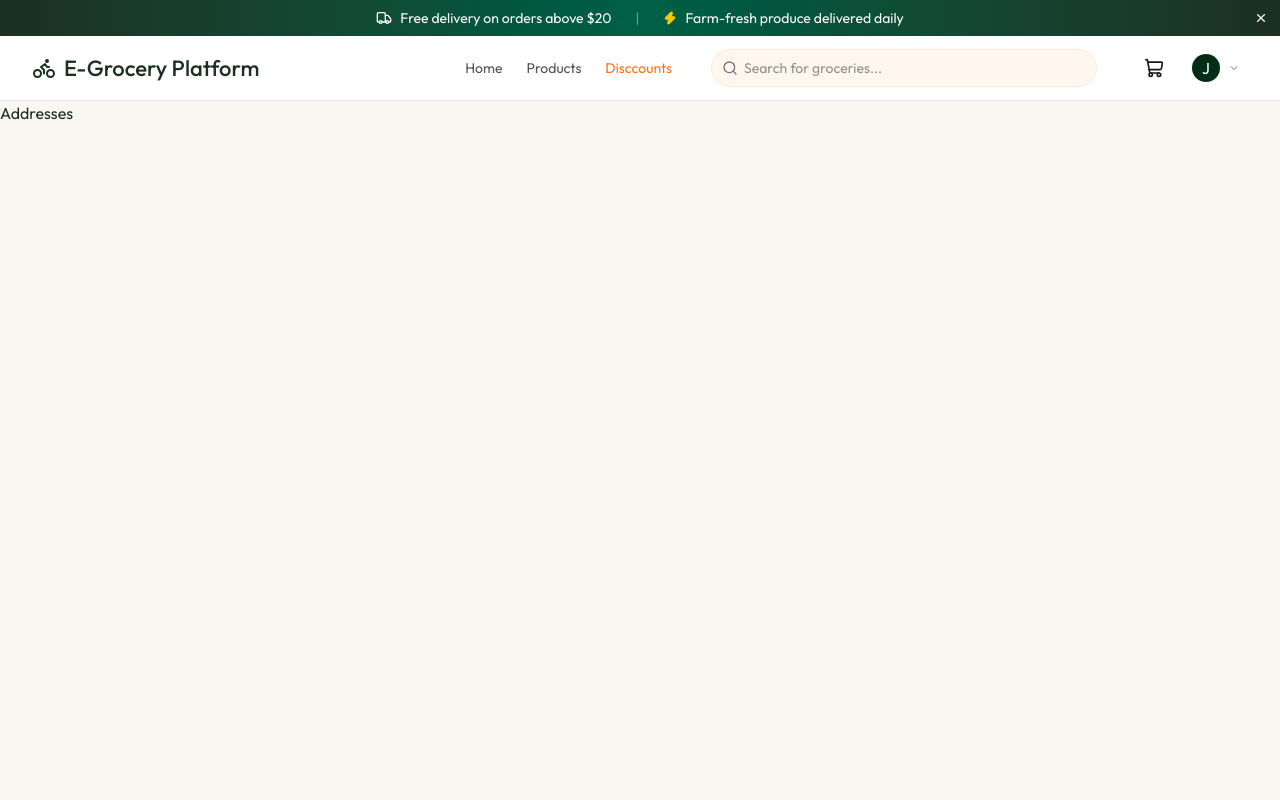
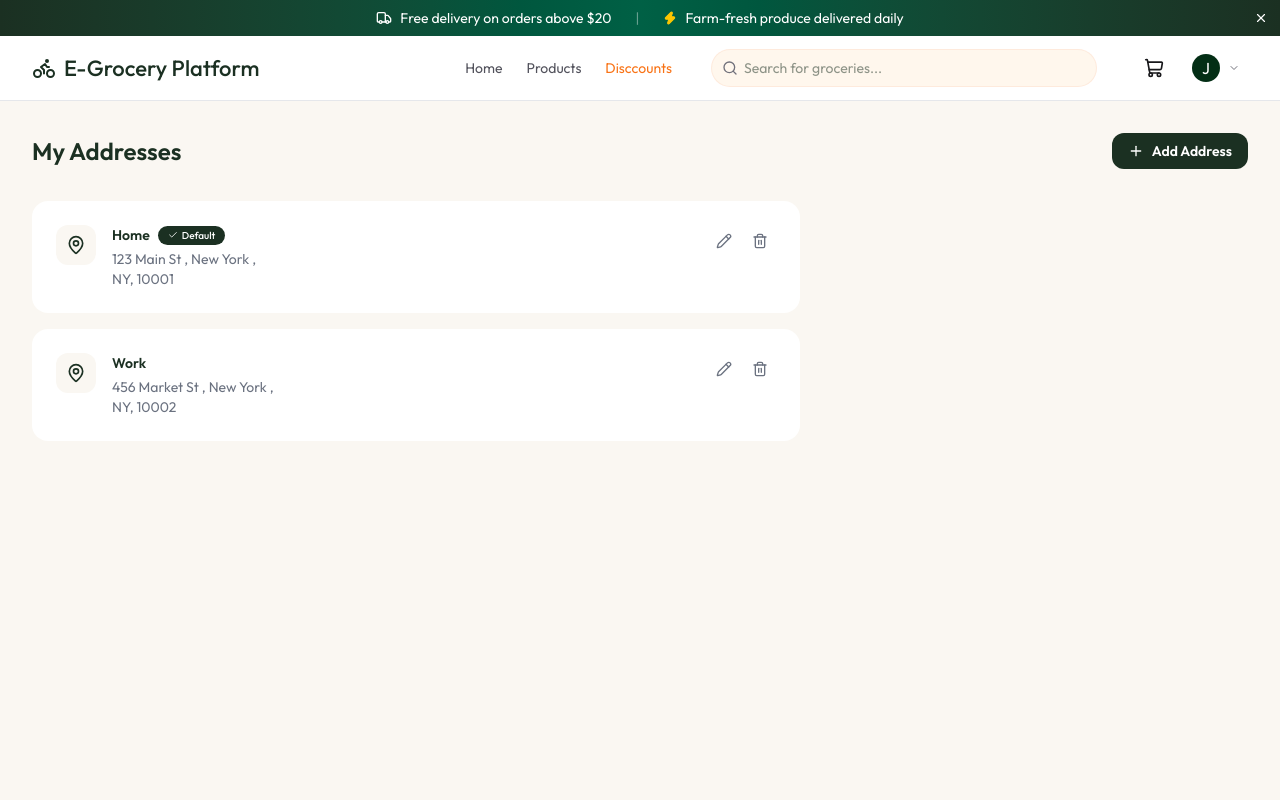
Before and after one commit to SahilYatam/fullstack-grocery-store, a React (Vite) app in the folder frontend/: page /addresses in a window 1280 px wide. Shown: the top 800 px of the page. Built offline with nearby package versions, Linux system fonts and the light colour scheme.

Commit message:
feat(addresses): add address management UI

```diff
--- /dev/null
+++ b/frontend/src/components/AddressCard.tsx
@@ -0,0 +1,68 @@
+import { CheckIcon, MapPinIcon, PencilIcon, Trash2Icon } from "lucide-react";
+import type { Address } from "../types";
+
+interface AddressCardProps {
+  addr: Address;
+  onEditHandler: (addr: Address) => void;
+  setAddresses: (addresses: Address[]) => void;
+}
+
+const AddressCard = ({
+  addr,
+  onEditHandler,
+  setAddresses,
+}: AddressCardProps) => {
+  const handleDelete = async (id: string) => {
+    console.log(id);
+  };
+
+  return (
+    <div
+      key={addr._id}
+      className="max-w-3xl bg-white rounded-2xl p-6 flex items-start justify-between"
+    >
+      {/* left */}
+      <div className="flex gap-4">
+        <div className="size-10 rounded-xl bg-app-cream flex-center shrink-0">
+          <MapPinIcon className="size-5 text-app-green" />
+        </div>
+
+        <div>
+          <div className="flex items-center gap-2 mb-1">
+            <p className="text-sm font-semibold text-app-green">{addr.label}</p>
+            {addr.isDefault && (
+              <span className="flex-center gap-1 px-2.5 py-0.5 text-[10px] font-medium bg-app-green text-white rounded-full">
+                <CheckIcon className="size-2.5" />
+                Default
+              </span>
+            )}
+          </div>
+          <p className="text-sm text-app-text-light">
+            {addr.address}, {addr.city}, <br /> {addr.state}, {addr.zip}
+          </p>
+        </div>
+      </div>
+
+      {/* right - action buttons */}
+      <div className="flex items-center gap-1">
+
+        <button
+            onClick={() => onEditHandler(addr)}
+            className="p-2 text-app-text-light hover:text-app-green hover:bg-app-cream rounded-lg transition-colors"
+        >
+            <PencilIcon className="size-4"/>
+        </button>
+
+        <button
+            onClick={() => handleDelete(addr._id)}
+            className="p-2 text-app-text-light hover:text-app-error hover:bg-red-50 rounded-lg transition-colors"
+        >
+            <Trash2Icon className="size-4"/>
+        </button>
+
+      </div>
+    </div>
+  );
+};
+
+export default AddressCard;
--- /dev/null
+++ b/frontend/src/components/AddressForm.tsx
@@ -0,0 +1,78 @@
+/* eslint-disable @typescript-eslint/no-explicit-any */
+
+import { XIcon } from "lucide-react"
+
+
+const AddressForm = ({resetForm, handleSubmit, form, setForm, editingId}: any) => {
+  return (
+    <>
+        {/* Overlay */}
+        <div onClick={resetForm} className="fixed inset-0 bg-black/40 z-50"/>
+
+        {/* form container */}
+        <div onClick={resetForm} className="fixed inset-0 z-50 flex-center p-4">
+            <form onClick={e => e.stopPropagation()} onSubmit={handleSubmit} className="bg-white rounded-2xl p-6 w-full max-w-lg animate-fade-in">
+
+                {/* form header */}
+                <div className="flex items-center justify-between mb-5">
+                    <h2 className="text-lg font-semibold text-app-green">{editingId ? "Edit Address" : "Add New Address"}</h2>
+                    <button type="button" onClick={resetForm} className="p-2 hover:bg-app-cream rounded-lg">
+                        <XIcon className="size-5"/>
+                    </button>
+                </div>
+
+                {/* form input fields */}
+                <div className="space-y-4">
+                    <div>
+                        <label className="block text-sm font-medium text-app-green mb-1.5">Label</label>
+                        <input type="text" placeholder="Home, Work, etc." required className="w-full px-4 py-2.5 text-sm rounded-xl border border-app-border focus:border-app-green outline-none" value={form.label} onChange={(e) => setForm({...form, label: e.target.value})}/>
+                    </div>
+
+                    <div>
+                        <label className="block text-sm font-medium text-app-green mb-1.5">Street Address</label>
+                        <input type="text" className="w-full px-4 py-2.5 text-sm rounded-xl border border-app-border focus:border-app-green outline-none" value={form.address} onChange={(e) => setForm({...form, address: e.target.value})}/>
+                    </div>
+
+                    <div className="grid grid-cols-2 gap-3">
+                        <div>
+                            <label className="block text-sm font-medium text-app-green mb-1.5">City</label>
+                            <input type="text" className="w-full px-4 py-2.5 text-sm rounded-xl border border-app-border focus:border-app-green outline-none" value={form.city} onChange={(e) => setForm({...form, city: e.target.value})}/>
+                        </div>
+                        <div>
+                            <label className="block text-sm font-medium text-app-green mb-1.5">State</label>
+                            <input type="text" className="w-full px-4 py-2.5 text-sm rounded-xl border border-app-border focus:border-app-green outline-none" value={form.state} onChange={(e) => setForm({...form, state: e.target.value})}/>
+                        </div>
+                    </div>
+
+                    <div className="grid grid-cols-2 gap-3">
+                        <div>
+                            <label className="block text-sm font-medium text-app-green mb-1.5">ZIP Code</label>
+                            <input type="text" className="w-full px-4 py-2.5 text-sm rounded-xl border border-app-border focus:border-app-green outline-none" value={form.zip} onChange={(e) => setForm({...form, zip: e.target.value})}/>
+                        </div>
+
+                        <div className="flex items-end pb-1">
+                            <label className="flex items-center gap-2 cursor-pointer">
+                                <input type="checkbox" checked={form.isDefault} onChange={(e) => setForm({...form, isDefault: e.target.checked})}/>
+                                <span className="text-sm text-app-text">
+                                    Set as default
+                                </span>
+                            </label>
+
+                        </div>
+                    </div>
+
+                </div>
+
+                {/* submit button */}
+                <button type="submit" className="mt-6 w-full py-3 bg-app-green text-white font-semibold rounded-xl hover:bg-app-green-light transition-colors">
+                    {editingId ? "Update Address" : "Save Address"}
+                </button>
+
+            </form>
+        </div>
+
+    </>
+  )
+}
+
+export default AddressForm
--- a/frontend/src/pages/Addresses.tsx
+++ b/frontend/src/pages/Addresses.tsx
@@ -1,9 +1,106 @@
-
+import React, { useEffect, useState } from "react";
+import type { Address } from "../types";
+import { dummyAddressData } from "../assets/assets";
+import { MapPinIcon, PlusIcon } from "lucide-react";
+import Loading from "../components/Loading";
+import AddressCard from "../components/AddressCard";
+import AddressForm from "../components/AddressForm";
 
 const Addresses = () => {
+  const [addresses, setAddresses] = useState<Address[]>([]);
+  const [loading, setLoading] = useState(true);
+  const [showForm, setShowForm] = useState(false);
+  const [editingId, setEditingId] = useState<string | null>(null);
+  const [form, setForm] = useState({
+    lable: "",
+    addresses: "",
+    city: "",
+    state: "",
+    zip: "",
+    isDefault: false,
+  });
+
+  const resetForm = () => {
+    setForm({
+      lable: "",
+      addresses: "",
+      city: "",
+      state: "",
+      zip: "",
+      isDefault: false,
+    });
+
+    setShowForm(false)
+    setEditingId(null)
+  };
+
+  const handleSubmit = async(e: React.SubmitEvent) => {
+    e.preventDefault()
+  }
+
+  const onEditHandler = (add: Address) => {
+    setForm({
+      lable: add.label,
+      addresses: add.address,
+      city: add.city,
+      state: add.state,
+      zip: add.zip,
+      isDefault: add.isDefault,
+    });
+
+    setEditingId(add._id)
+    setShowForm(true)
+  }
+
+  useEffect(() => {
+    setAddresses(dummyAddressData)
+    setTimeout(() => setLoading(false), 1000)
+  },[])
+
   return (
-    <div>Addresses</div>
+    <div className="min-h-screen bg-app-cream">
+        <div className="max-w-7xl mx-auto px-4 sm:px-6 lg:px-8 py-8">
+
+            {/* Page header */}
+            <div className="flex items-center justify-between mb-8">
+                <h1 className="text-2xl font-semibold text-app-green">My Addresses</h1>
+
+                <button onClick={() => {resetForm(); setShowForm(true)}} className="px-4 py-2 bg-app-green text-white text-sm font-semibold rounded-xl hover:bg-app-green-light transition-colors flex items-center gap-2">
+                    <PlusIcon className="size-4" /> Add Address
+                </button>
+
+            </div>
+
+            {/* Form modal */}
+            {showForm && <AddressForm resetForm={resetForm} handleSubmit={handleSubmit} form={form} setForm={setForm} editingId={editingId}/>}
+
+            {/* Addresses list */}
+            {loading ? (
+                <Loading />
+
+            ) : addresses.length === 0 ? (
+                <div className="text-center py-16">
+                    <MapPinIcon className="size-16 text-app-border mx-auto mb-4"/>
+
+                    <h2 className="text-lg font-semibold text-app-green mb-2">
+                        No addresses saved
+                    </h2>
+                    <p className="text-sm text-app-text-light">
+                        Add an address for faster checkout
+                    </p>
+
+                </div>
+            ) : (
+                <div className="space-y-4">
+                    {addresses.map((addr) => (
+                        <AddressCard key={addr._id} addr={addr} onEditHandler={onEditHandler} setAddresses={setAddresses}/>
+                    ))}
+                </div>
+            )}
+
+        </div>
+    </div>
   )
-}
+};
 
-export default Addresses
+export default Addresses;
```
